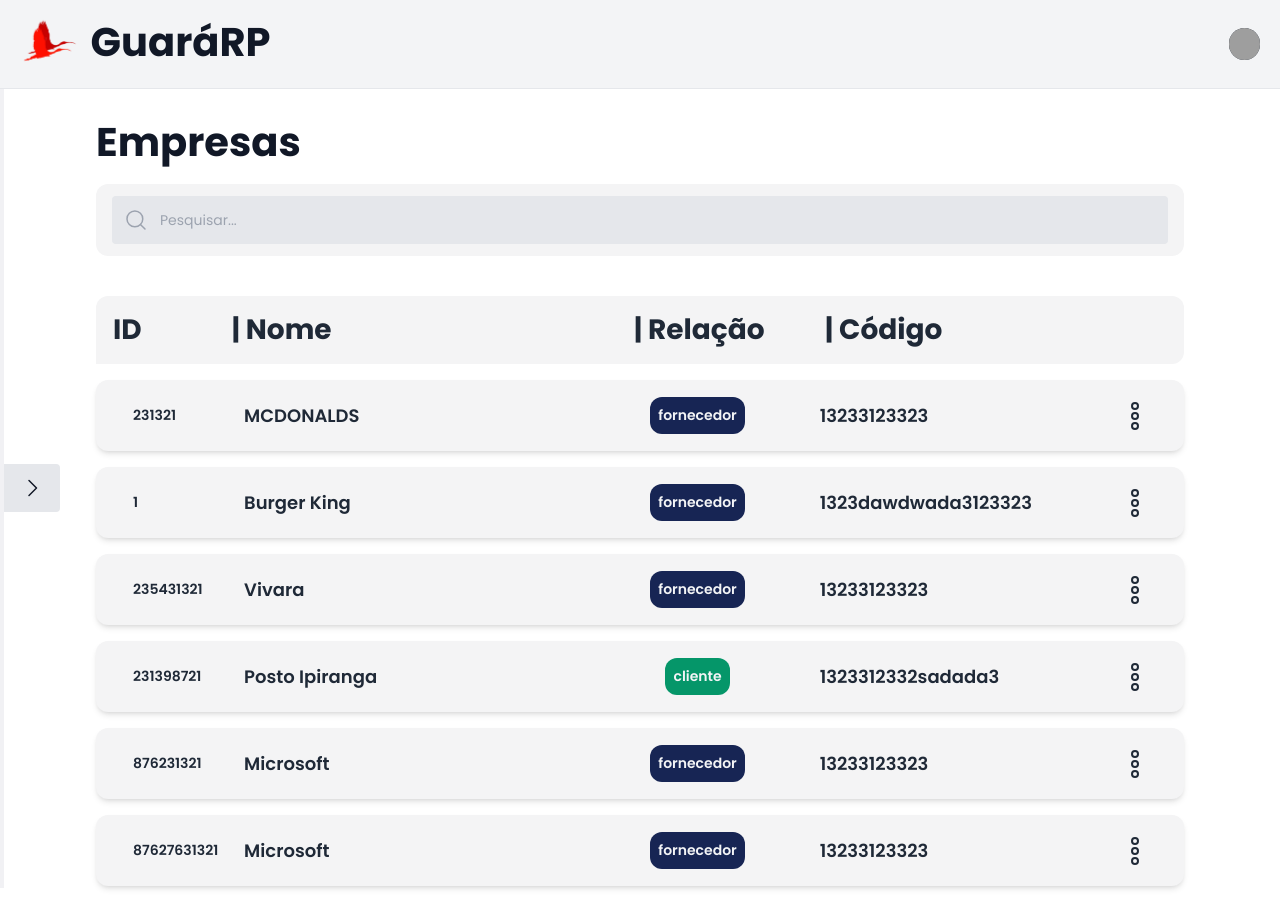
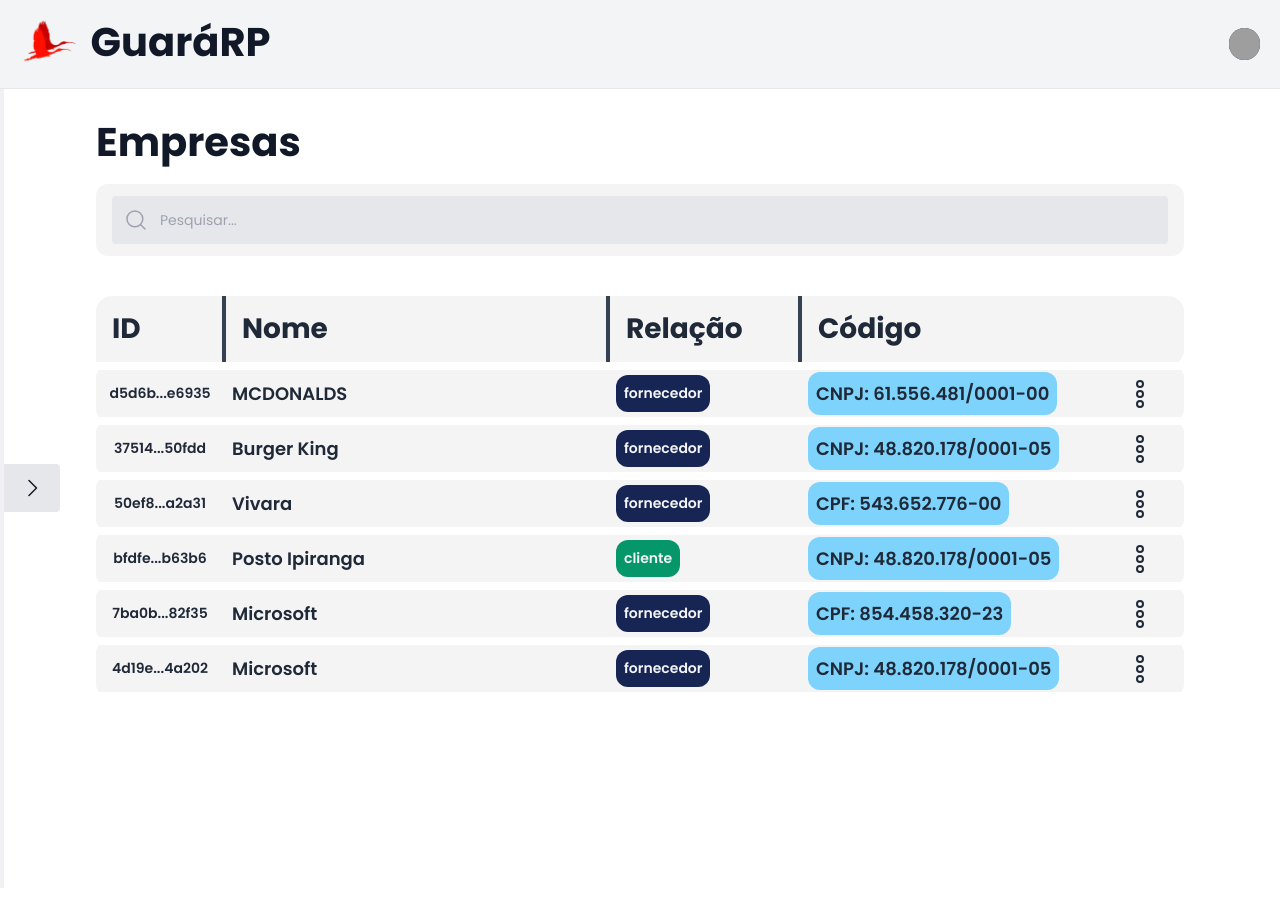
Before and after one commit to Teamtanic/Codigo-Frontend, a React (Vite) app: page /empresas in a window 1280 px wide. After the commit the page ends 880 px from the top, so only its background shows below. Built offline with nearby package versions, Linux system fonts and the light colour scheme; grey boxes are pictures that could not be loaded.

Commit message:
Add table responsive

```diff
--- a/src/screens/Home/Company/ListCompany.tsx
+++ b/src/screens/Home/Company/ListCompany.tsx
@@ -13,19 +13,52 @@ export function ListCompany() {
     const [isDialogVisible, setIsDialogVisible] = useState(false);
 
     var empresas = [
-        { id: 231321, nome: 'MCDONALDS', relacao: 'fornecedor', codigo: 13233123323 },
-        { id: 1, nome: 'Burger King', relacao: 'fornecedor', codigo: '1323dawdwada3123323' },
-        { id: 235431321, nome: 'Vivara', relacao: 'fornecedor', codigo: 13233123323 },
-        { id: 231398721, nome: 'Posto Ipiranga', relacao: 'cliente', codigo: '1323312332sadada3' },
-        { id: 876231321, nome: 'Microsoft', relacao: 'fornecedor', codigo: 13233123323 },
-        { id: 87627631321, nome: 'Microsoft', relacao: 'fornecedor', codigo: 13233123323 }
+        { id: "d5d6be6e-d332-41be-b601-8bd2ae4e6935", nome: 'MCDONALDS', relacao: 'fornecedor', codigo: "61556481000100" },
+        { id: "37514f28-11af-4ef5-aae9-6054d8250fdd", nome: 'Burger King', relacao: 'fornecedor', codigo: '48820178000105' },
+        { id: "50ef8007-a694-4617-861e-98ac87ca2a31", nome: 'Vivara', relacao: 'fornecedor', codigo: "54365277600" },
+        { id: "bfdfe8f5-500b-4b7a-83ec-0fbb33fb63b6", nome: 'Posto Ipiranga', relacao: 'cliente', codigo: '48820178000105' },
+        { id: "7ba0b55a-0c52-4d13-bb0f-841121582f35", nome: 'Microsoft', relacao: 'fornecedor', codigo: "85445832023" },
+        { id: "4d19e455-9725-435f-96f4-c0d0a684a202", nome: 'Microsoft', relacao: 'fornecedor', codigo: "48820178000105" }
     ];
 
-    function copyText(event: React.MouseEvent<HTMLElement>) {
+    const codeMask = (code: string) => {
+        if (code.length === 11) {
+            return code
+                .replace(/\D/g, '') // substitui qualquer caracter que nao seja numero por nada
+                .replace(/(\d{3})(\d)/, '$1.$2') // captura 2 grupos de numero o primeiro de 3 e o segundo de 1, apos capturar o primeiro grupo ele adiciona um ponto antes do segundo grupo de numero
+                .replace(/(\d{3})(\d)/, '$1.$2')
+                .replace(/(\d{3})(\d{1,2})/, '$1-$2')
+                .replace(/(-\d{2})\d+?$/, '$1') // captura 2 numeros seguidos de um traço e não deixa ser digitado mais nada
+        }
+
+        if (code.length === 14) {
+            return code
+                .replace(/\D+/g, '') // não deixa ser digitado nenhuma letra
+                .replace(/(\d{2})(\d)/, '$1.$2') // captura 2 grupos de número o primeiro com 2 digitos e o segundo de com 3 digitos, apos capturar o primeiro grupo ele adiciona um ponto antes do segundo grupo de número
+                .replace(/(\d{3})(\d)/, '$1.$2')
+                .replace(/(\d{3})(\d)/, '$1/$2') // captura 2 grupos de número o primeiro e o segundo com 3 digitos, separados por /
+                .replace(/(\d{4})(\d)/, '$1-$2')
+                .replace(/(-\d{2})\d+?$/, '$1') // captura os dois últimos 2 números, com um - antes dos dois números
+        }
+
+        return ''
+    }
+
+    function formatUUID(inputString: string) {
+        if (inputString.length === 36) {
+            const startChars = inputString.slice(0, 5);
+            const endChars = inputString.slice(-5);
+            return `${startChars}...${endChars}`;
+        } else {
+            return inputString;
+        }
+    }
+
+    function copyText(event: React.MouseEvent<HTMLElement>, id: string) {
         const { target } = event;
 
         if (target instanceof HTMLElement) {
-          const textToCopy = target.textContent;
+            const textToCopy = id;
 
             if (textToCopy) {
                 navigator.clipboard.writeText(textToCopy);
@@ -57,23 +90,23 @@ export function ListCompany() {
                     </Card>
 
                     <div className="mt-10">
-                        <table className="w-full ">
-                            <thead>
-                                <Card className="w-full py-3 px-4 rounded-bl-none items-center">
-                                    <tr className="w-full grid grid-cols-9 justify-start gap-3">
-                                        <th className="col-span-1 max-md:col-span-2 flex justify-start">
+                        <table className="w-full">
+                            <thead >
+                                <Card asChild  >
+                                    <tr className="w-full py-3 text-left border-b-8 border-white dark:border-gray-700">
+                                        <th className="py-3 px-4 rounded-bl-none rounded-tl-2xl items-center border-r-4 border-gray-700">
                                             <Heading className="!text-gray-800">ID</Heading>
                                         </th>
-                                        <th className="col-span-3 max-md:col-span-4 flex justify-start">
-                                            <Heading className="!text-gray-800">| Nome</Heading>
+                                        <th className="px-4 w-96 border-r-4 border-gray-700">
+                                            <Heading className="!text-gray-800">Nome</Heading>
                                         </th>
-                                        <th className="col-span-2 max-md:col-span-3 flex justify-center">
-                                            <Heading className="!text-gray-800">| Relação</Heading>
+                                        <th className="px-4 w-48 md:border-r-4 md:border-gray-700 max-md:rounded-r-2xl">
+                                            <Heading className="!text-gray-800">Relação</Heading>
                                         </th>
-                                        <th className="col-span-2 max-md:hidden flex justify-start">
-                                            <Heading className="!text-gray-800">| Código</Heading>
+                                        <th className="px-4 max-md:hidden">
+                                            <Heading className="!text-gray-800">Código</Heading>
                                         </th>
-                                        <th className="col-span-1 max-md:col-span-0 flex justify-start max-md:hidden">
+                                        <th className="px-4 max-md:hidden rounded-r-2xl">
                                         </th>
                                     </tr>
                                 </Card>
@@ -82,28 +115,32 @@ export function ListCompany() {
                             <tbody>
                                 {empresas.map(empresa => {
                                     return (
-                                        <Card key={empresa.id} className="w-full py-3 px-4 mt-4 shadow-md">
-                                            <tr className="grid px-4 max-md:px-1 max-md:gap-1 grid-cols-9 items-center overflow-hidden gap-3">
-                                                <td className="col-span-1 max-md:col-span-2 flex justify-start truncate">
-                                                    <Button className="bg-transparent !px-1 !justify-start hover:bg-gray-200" title='Clique para copiar' textSize="xm" textStyle="!text-gray-800 truncate font-semibold !text-left" onClick={copyText}>
-                                                        {empresa.id}
+                                        <Card asChild key={empresa.id} className="">
+                                            <tr className="h-16 border-b-8 border-white dark:border-gray-700">
+                                                <td className="w-32 rounded-l-xl">
+                                                    <Button className="bg-transparent !px-1 !justify-start hover:bg-gray-200" title='Clique para copiar' textSize="xm" textStyle="!text-gray-800 truncate font-semibold" onClick={(event) => copyText(event, empresa.id)}>
+                                                        {formatUUID(empresa.id)}
                                                     </Button>
                                                 </td>
-                                                <td className="col-span-3 max-md:col-span-4 flex justify-start">
+                                                <td className="px-2">
                                                     <Text className="!text-gray-800 max-h-10 truncate font-semibold">{empresa.nome}</Text>
                                                 </td>
-                                                <td className="col-span-2 max-md:col-span-3 flex justify-start">
-                                                    <Text className="m-auto">
-                                                        <Card className={`${empresa.relacao == "fornecedor" ? "!bg-blue-950 ": "!bg-emerald-600"} w-full flex items-center justify-center`}>
+                                                <td className="px-2 max-md:rounded-r-xl">
+                                                    <Card className={`${empresa.relacao == "fornecedor" ? "!bg-blue-950 " : "!bg-emerald-600"} w-fit flex items-center justify-center`}>
                                                         <Text size="xm" className="!text-gray-100 font-semibold">{empresa.relacao}</Text>
                                                     </Card>
+                                                </td>
+                                                <td className="px-2 max-md:hidden">
+                                                    <Card className="!bg-sky-300">
+                                                        <Text className="!text-gray-800 truncate font-semibold">
+                                                            {empresa.codigo.length === 11 ? 'CPF: ' : empresa.codigo.length === 14 ? "CNPJ: " : "Não consta"}{codeMask(empresa.codigo)}
                                                         </Text>
+                                                    </Card>
                                                 </td>
-                                                <td className="col-span-2 flex justify-start max-md:hidden">
-                                                    <Text className="!text-gray-800 truncate font-semibold">{empresa.codigo}</Text>
-                                                </td>
-                                                <td className="col-span-1 flex justify-start max-md:hidden">
+                                                <td className="px-6 max-md:hidden rounded-r-xl">
+                                                    <div className="hover:bg-gray-200 h-full p-1 w-fit rounded-full mr-0 ml-auto">
                                                         <DotsThreeOutlineVertical className="!text-gray-800 truncate ml-auto mr-0" size={32} />
+                                                    </div>
                                                 </td>
                                             </tr>
                                         </Card>
```
Lines whose indentation alone changed are shown as unchanged.
